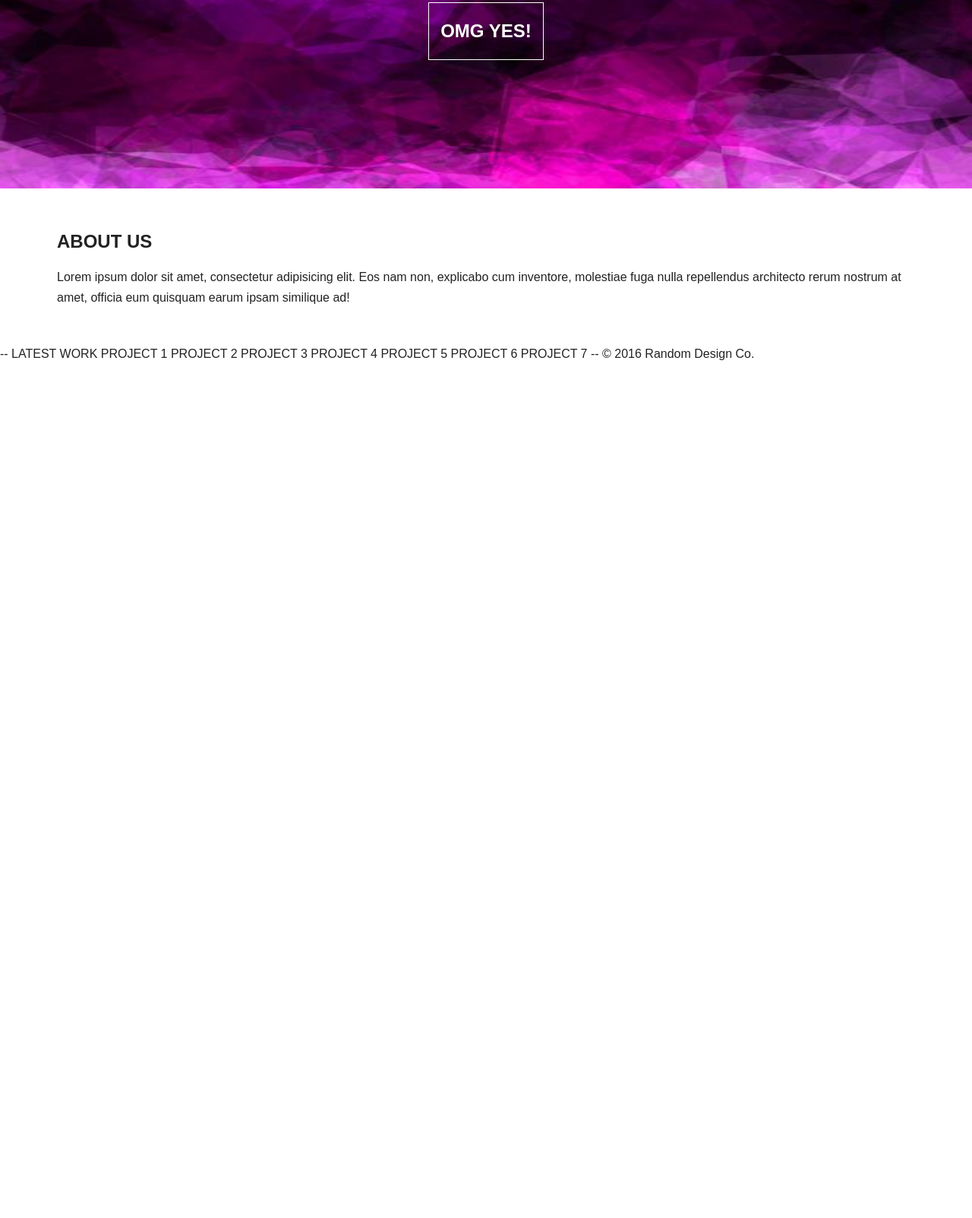
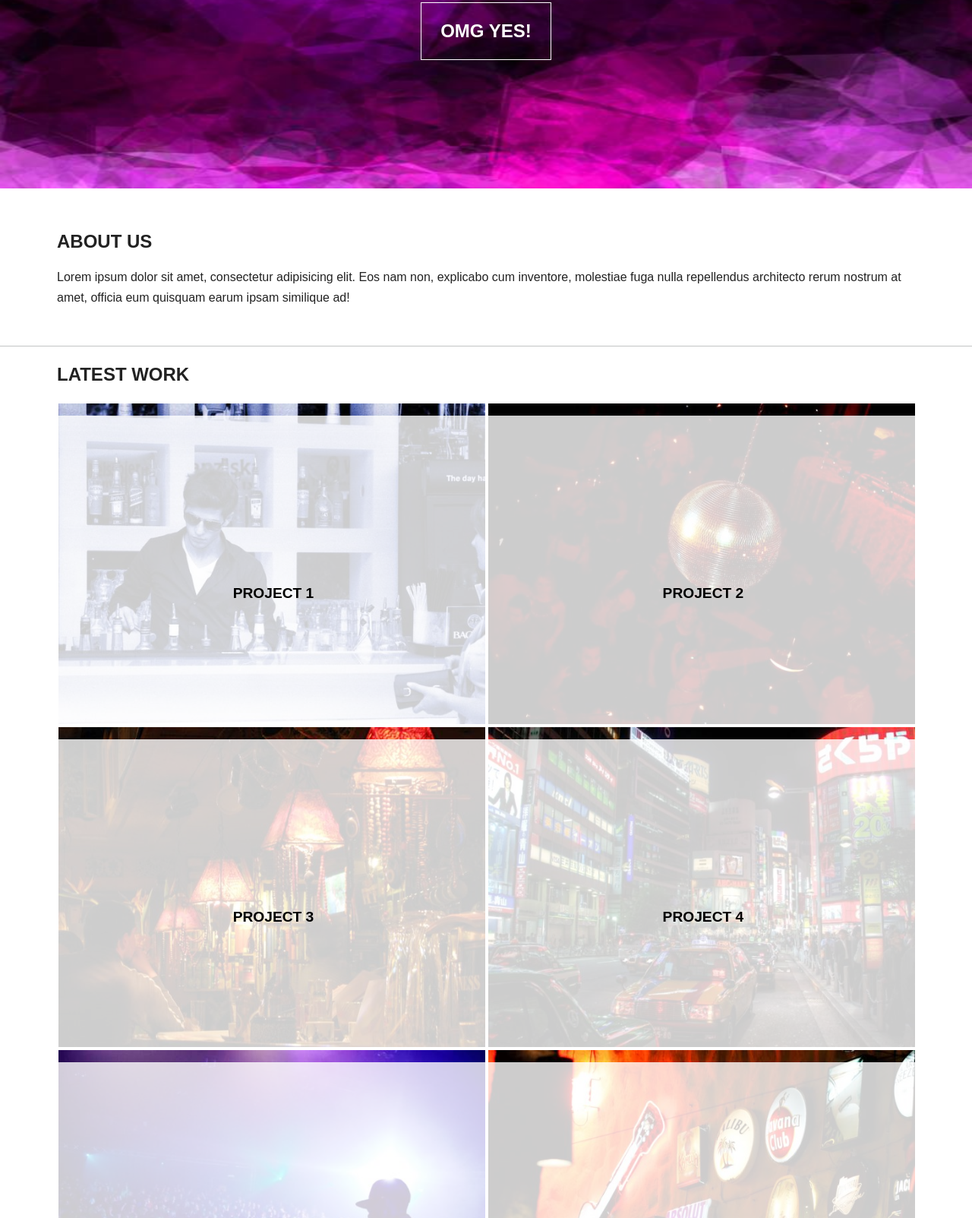
Before and after one commit to jcampbell4830/random-design-co, a plain HTML site: page index.html in a window 1280 px wide. Shown: the part 361-1964 px from the top of the page at 76% size. Before the commit the page ends 838 px from the top, so only its background shows below. Drawn offline with nearby package versions, Linux system fonts and the light colour scheme.

Commit message:
Main page content

```diff
--- a/css/main.css
+++ b/css/main.css
@@ -137,7 +137,7 @@ textarea {
     border: 1px solid white;
     clear: both;
     text-align: center;
-    padding: 0px 15px 0px 15px;
+    padding: 0px 25px 0px 25px;
     display: table;
     margin: auto;
 }
@@ -148,6 +148,44 @@ textarea {
 .about {
     padding: 200px 50px 50px 75px;
     line-height: 1.7em;
+    border-bottom: 1px solid #C2C4C4;
+}
+.projects-list {
+    padding: 0px 50px 0px 75px;
+    margin-bottom: 50px;
+}
+.project {
+    position: relative;
+    float: left;
+    width: 49%;
+    padding: 2px;
+}
+.project img{
+    background-size: cover;
+    max-width: 100%;
+
+}
+.project h2 {
+    position: absolute;
+    text-align: center;
+    width: 100%;
+    height: 100%;
+    padding-top: 39%;
+    font-size: 1.2em;
+    color: black;
+    background-color: rgba(255, 255, 255, 0.8);
+}
+.project h2:hover {
+    color: white;
+    background-color: rgba(255, 255, 255, 0);
+}
+.page-footer {
+    clear: both;
+    text-align: center;
+    font-size: 150%;
+    padding: 30px 0px;
+    margin: 200px 0px 0px 0px;
+    border-top: 1px solid #C2C4C4;
 }
 
 
--- a/index.html
+++ b/index.html
@@ -34,21 +34,57 @@
         Lorem ipsum dolor sit amet, consectetur adipisicing elit. Eos nam non, explicabo cum inventore, molestiae fuga nulla repellendus architecto rerum nostrum at amet, officia eum quisquam earum ipsam similique ad!
         </section>
 
-        --
+        <section class="projects-list">
 
-        LATEST WORK
+        <h2>LATEST WORK</h2>
 
-        PROJECT 1
-        PROJECT 2
-        PROJECT 3
-        PROJECT 4
-        PROJECT 5
-        PROJECT 6
-        PROJECT 7
+            <div class="project">
+               <a href="#">
+                <h2>PROJECT 1</h2>
+                <img src="img/1-cocktail.jpeg">
+               </a>
+            </div>
+            <div class="project">
+                <a href="#">
+                 <h2>PROJECT 2</h2>
+                <img src="img/2-disco.jpeg">
+               </a>
+            </div>
+            <div class="project">
+                <a href="#">
+                <h2>PROJECT 3</h2>
+                <img src="img/3-bookstore.jpeg">
+                 </a>
+            </div>
+            <div class="project">
+                <a href="#">
+                <h2>PROJECT 4</h2>
+                <img src="img/4-traffic.jpeg">
+                </a>
+            </div>
+            <div class="project">
+                <a href="#">
+                 <h2>PROJECT 5</h2>
+                <img src="img/5-concert.jpg">
+               </a>
+            </div>
+            <div class="project">
+                <a href="#">
+                <h2>PROJECT 6</h2>
+                <img src="img/6-nightlife.jpg">
+                </a>
+            </div>
+            <div class="project">
+                <a href="#">
+                <h2>PROJECT 7</h2>
+                <img src="img/7-bar.jpg">
+                </a>
+            </div>
+        </section>
 
-        --
-
+        <footer class="page-footer">
         © 2016 Random Design Co.
+        </footer>
 
         <script src="https://ajax.googleapis.com/ajax/libs/jquery/1.11.3/jquery.min.js"></script>
         <script>window.jQuery || document.write('<script src="js/vendor/jquery-1.11.3.min.js"><\/script>')</script>
```
